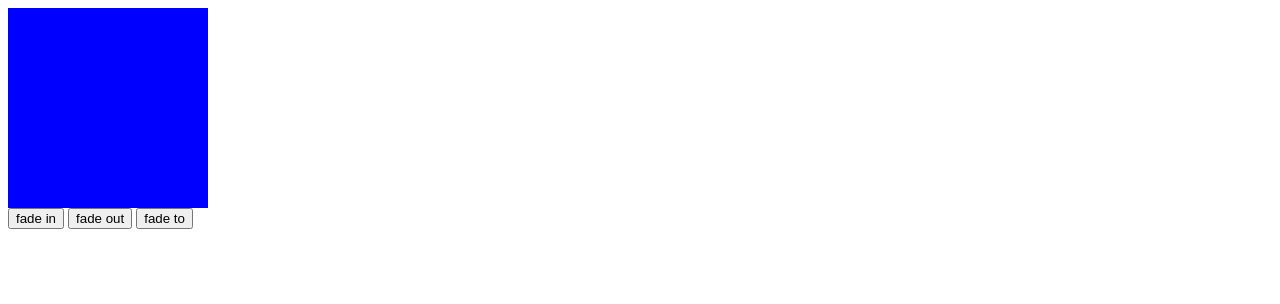
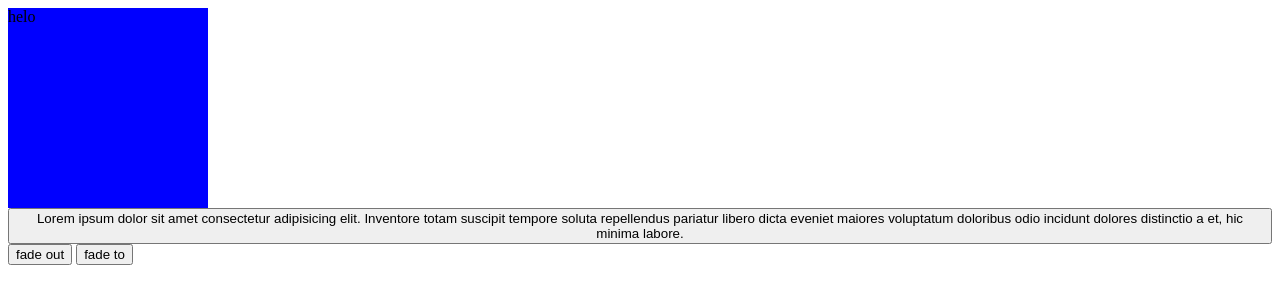
Before and after one commit to tyokusuma/WebsiteIndonesia, a plain HTML site: page index.html in a window 1280 px wide. Drawn offline with Linux system fonts and the light colour scheme.

Commit message:
mengubah body

```diff
--- a/index.html
+++ b/index.html
@@ -36,8 +36,8 @@
 
 </head>
 <body>
-   <div class="helo"></div>
-   <button class="klik"> fade in</button>
+   <div class="helo">helo</div>
+   <button class="klik"> Lorem ipsum dolor sit amet consectetur adipisicing elit. Inventore totam suscipit tempore soluta repellendus pariatur libero dicta eveniet maiores voluptatum doloribus odio incidunt dolores distinctio a et, hic minima labore.</button>
    <button class="klik2"> fade out</button>
    <button class="klik3"> fade to</button>
 </body>
```
